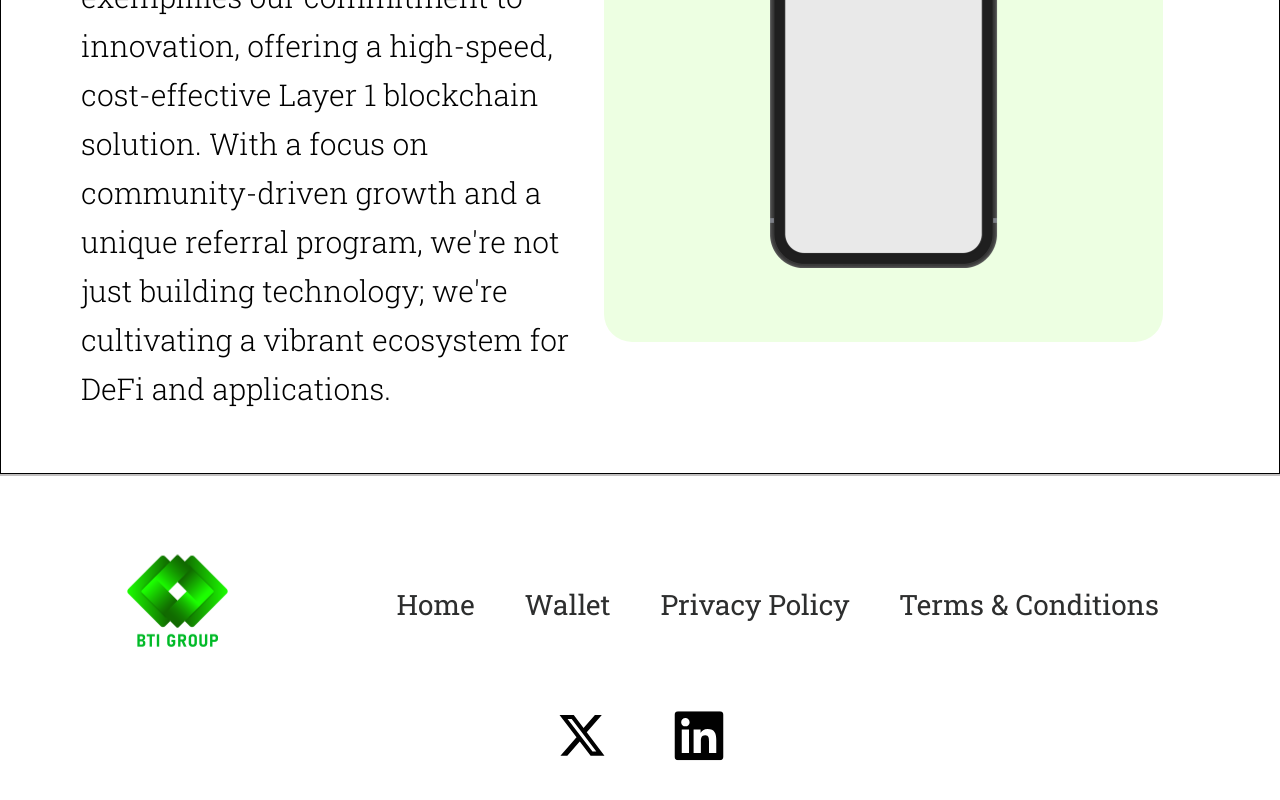
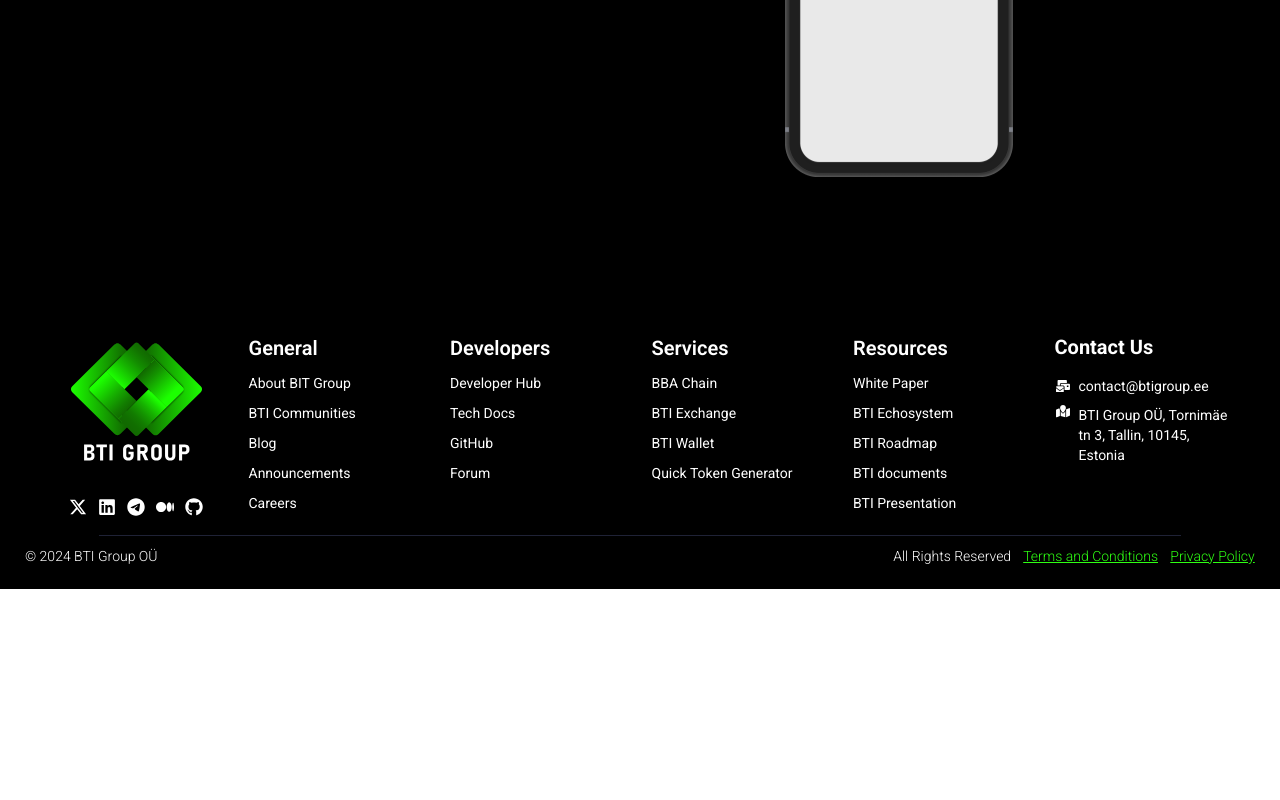
Before and after one commit to btigrouplabs/btigroup-web, a Next.js app: page / in a window 1280 px wide. Shown: the part 510-1310 px from the top of the page. After the commit the page ends 1099 px from the top, so only its background shows below. Built offline with nearby package versions, Linux system fonts and the light colour scheme.

Commit message:
update layout - footer

```diff
--- a/package.json
+++ b/package.json
@@ -9,6 +9,10 @@
     "lint": "next lint"
   },
   "dependencies": {
+    "@fortawesome/fontawesome-svg-core": "^6.5.2",
+    "@fortawesome/free-brands-svg-icons": "^6.5.2",
+    "@fortawesome/free-solid-svg-icons": "^6.5.2",
+    "@fortawesome/react-fontawesome": "^0.2.2",
     "next": "14.1.4",
     "react": "^18",
     "react-dom": "^18",
--- a/src/app/global.css
+++ b/src/app/global.css
@@ -1,12 +1,40 @@
-@import url("https://fonts.googleapis.com/css2?family=Roboto+Slab:wght@300;400;600;700&display=swap");
+@import url("https://fonts.googleapis.com/css2?family=Roboto:wght@300;400;500;600;700&display=swap");
+@import url("https://fonts.googleapis.com/css2?family=Open+Sans:wght@400&display=swap");
+
 @tailwind base;
 @tailwind components;
 @tailwind utilities;
+
 body {
   @apply leading-[normal] m-0;
 }
+
 *,
 ::before,
 ::after {
   border-width: 0;
 }
+
+@keyframes pulsate {
+  0% {
+    transform: scale(1);
+    transform-origin: center center;
+    animation-timing-function: ease-out;
+  }
+  10% {
+    transform: scale(0.91);
+    animation-timing-function: ease-in;
+  }
+  17% {
+    transform: scale(0.98);
+    animation-timing-function: ease-out;
+  }
+  33% {
+    transform: scale(0.87);
+    animation-timing-function: ease-in;
+  }
+  45% {
+    transform: scale(1);
+    animation-timing-function: ease-out;
+  }
+}
--- a/src/app/layout.tsx
+++ b/src/app/layout.tsx
@@ -17,9 +17,11 @@
   return (
     <html lang="en">
       <body>
-        <Navbar />
-        {children}
-        <Footer />
+        <div className="w-full relative bg-black overflow-hidden flex flex-col items-start justify-start leading-[normal] tracking-[normal] mq750:items-center mq750:justify-start">
+          <Navbar />
+          {children}
+          <Footer />
+        </div>
       </body>
     </html>
   );
--- a/src/components/footer.tsx
+++ b/src/components/footer.tsx
@@ -1,92 +1,153 @@
-"use client";
-import type { NextPage } from "next";
 import Image from "next/image";
-import { useRouter } from "next/navigation";
+import { FaMailBulk } from "react-icons/fa";
+import {
+  FaGithub,
+  FaLinkedin,
+  FaMapLocation,
+  FaMedium,
+  FaTelegram,
+  FaXTwitter,
+} from "react-icons/fa6";
 
-const btiLogo = "/bti-logo-1@2x.png";
-const socialIcons = "/social-icons.svg";
-const socialIcons1 = "/social-icons-1.svg";
+export default function Footer() {
+  return (
+    <footer className="self-stretch flex flex-row items-start justify-start pt-11 px-[25px] pb-[18px] box-border max-w-full text-left text-sm text-dominant font-roboto">
+      <div className="flex-1 flex flex-col items-start justify-start gap-[5.5px] max-w-full">
+        <div className="self-stretch flex flex-row items-start justify-center py-0 px-5 mq750:h-auto mq1050:h-auto">
+          <div className="flex-1 flex flex-row flex-wrap items-start justify-center py-0 px-0.5 box-border gap-[23px] max-w-[1200px] mq750:w-full mq750:h-auto mq1250:max-w-full">
+            <div className="self-stretch flex-1 flex flex-col items-center justify-center py-0 px-0 box-border gap-[18px] min-w-[120px] max-w-[180px]">
+              <Image
+                loading="lazy"
+                width={131}
+                height={131}
+                alt="BTI Group OÜ"
+                src="/img/logo.svg"
+              />
 
-const Footer: NextPage = () => {
-  const router = useRouter();
-
-  const onHomeContainerClick = () => {
-    router.push("/");
-  };
-
-  const onWalletContainerClick = () => {
-    router.push("/");
-  };
-
-  const onPrivacyPolicyContainerClick = () => {
-    router.push("/privacy-policy");
-  };
-  const onTermsContainerClick = () => {
-    router.push("/terms-conditions");
-  };
-
-  return (
-    <footer className="self-stretch box-border overflow-hidden flex flex-col items-center justify-center py-[63px] px-5 max-w-full text-center text-9xl text-black-fonts-headings font-roboto-slab border-t-[2px] border-solid border-boder-g mq450:gap-[10px] mq450:pt-2.5 mq450:pb-2.5 mq450:box-border mq900:pt-5 mq900:pb-5 mq900:box-border">
-      <div className="w-[1496px] flex flex-row items-center justify-center gap-[20px] max-w-full mq450:gap-[20px_2px] mq900:self-stretch mq900:w-auto mq900:gap-[20px] mq1300:flex-wrap mq1300:justify-center mq1650:self-stretch mq1650:w-auto mq1650:flex-row mq1650:gap-[20px_120px]">
-        <Image
-          className="relative object-cover"
-          width={155}
-          height={132}
-          alt=""
-          src={btiLogo}
-        />
-        <div className="flex flex-row items-center justify-center p-[21px] box-border gap-[49px] max-w-full mq450:gap-[49px_2px] mq900:flex-wrap mq900:gap-[49px_20px]">
-          <div className="flex flex-row items-center justify-center">
-            <div
-              className="w-[79px] relative inline-block min-w-[79px] mq450:text-3xl cursor-pointer"
-              onClick={onHomeContainerClick}
-            >
-              Home
+              <div className="rounded-9xl flex flex-row items-center justify-center py-[13px] px-[30px] box-border gap-[11px] max-w-[195px]">
+                <FaXTwitter className="h-[18px] w-[18px] relative overflow-hidden shrink-0 min-h-[18px]" />
+                <FaLinkedin className="h-[18px] w-[18px] relative overflow-hidden shrink-0 min-h-[18px]" />
+                <FaTelegram className="h-[18px] w-[18px] relative overflow-hidden shrink-0 min-h-[18px]" />
+                <FaMedium className="h-[18px] w-[18px] relative overflow-hidden shrink-0 min-h-[18px]" />
+                <FaGithub className="h-[18px] w-[18px] relative overflow-hidden shrink-0 min-h-[18px]" />
               </div>
             </div>
-          <div className="flex flex-row items-center justify-center cursor-pointer">
+            <div className="flex-1 flex flex-col items-start justify-start gap-[16px] min-w-[120px] max-w-[180px]">
+              <b className="relative text-xl leading-[24px] font-semibold inline-block min-w-[70px] mq450:text-base mq450:leading-[19px]">
+                General
+              </b>
+              <div className="self-stretch relative leading-[14px]">
+                About BIT Group
+              </div>
+              <div className="self-stretch relative leading-[14px]">
+                BTI Communities
+              </div>
+              <div className="self-stretch relative leading-[14px]">Blog</div>
+              <div className="self-stretch relative leading-[14px]">
+                Announcements
+              </div>
               <div
-              className="w-[87px] relative inline-block min-w-[87px] mq450:text-3xl cursor-pointer"
-              onClick={onWalletContainerClick}
+                className="self-stretch relative leading-[14px] cursor-pointer"
+                // onClick={onCareersTextClick}
               >
-              Wallet
+                Careers
               </div>
             </div>
-          <div
-            className="flex flex-row items-center justify-center cursor-pointer"
-            onClick={onPrivacyPolicyContainerClick}
-          >
-            <div className="w-[190px] relative inline-block mq450:text-3xl">
-              Privacy Policy
+            <div className="flex-1 flex flex-col items-start justify-start gap-[16px] min-w-[120px] max-w-[180px]">
+              <b className="relative text-xl leading-[24px] font-semibold inline-block min-w-[101px] mq450:text-base mq450:leading-[19px]">
+                Developers
+              </b>
+              <div className="self-stretch relative leading-[14px]">
+                Developer Hub
+              </div>
+              <div className="self-stretch relative leading-[14px]">
+                Tech Docs
+              </div>
+              <div className="self-stretch relative leading-[14px]">GitHub</div>
+              <div className="self-stretch relative leading-[14px]">Forum</div>
+            </div>
+            <div className="flex-1 flex flex-col items-start justify-start gap-[16px] min-w-[120px] max-w-[180px]">
+              <a className="[text-decoration:none] relative text-xl leading-[24px] font-semibold text-[inherit] inline-block min-w-[78px] mq450:text-base mq450:leading-[19px]">
+                Services
+              </a>
+              <div className="self-stretch relative leading-[14px]">
+                BBA Chain
+              </div>
+              <div className="self-stretch relative leading-[14px]">
+                BTI Exchange
+              </div>
+              <div className="self-stretch relative leading-[14px]">
+                BTI Wallet
+              </div>
+              <div className="self-stretch relative leading-[14px]">
+                Quick Token Generator
               </div>
             </div>
-          <div
-            className="flex flex-row items-center justify-center cursor-pointer"
-            onClick={onTermsContainerClick}
-          >
-            <div className="w-[260px] relative inline-block mq450:text-3xl">{`Terms & Conditions`}</div>
+            <div className="flex-1 flex flex-col items-start justify-start gap-[16px] min-w-[120px] max-w-[180px]">
+              <b className="relative text-xl leading-[24px] font-semibold inline-block min-w-[95px] mq450:text-base mq450:leading-[19px]">
+                Resources
+              </b>
+              <div className="self-stretch relative leading-[14px]">
+                White Paper
+              </div>
+              <div className="self-stretch relative leading-[14px]">
+                BTI Echosystem
+              </div>
+              <div className="self-stretch relative leading-[14px]">
+                BTI Roadmap
+              </div>
+              <div className="self-stretch relative leading-[14px]">
+                BTI documents
+              </div>
+              <div className="self-stretch relative leading-[14px]">
+                BTI Presentation
               </div>
             </div>
-        <div className="h-[90px] w-[193px] flex flex-row items-center justify-center py-5 px-[13px] box-border gap-[67px] mq450:gap-[67px_2px]">
-          <Image
-            className="relative overflow-hidden shrink-0 min-h-[50px]"
-            loading="lazy"
-            height={50}
-            width={50}
-            alt=""
-            src={socialIcons}
-          />
-          <Image
-            className="relative overflow-hidden shrink-0 min-h-[50px]"
-            alt=""
-            height={50}
-            width={50}
-            src={socialIcons1}
-          />
+            <div className="flex-1 flex flex-col items-start justify-start gap-[18px] min-w-[120px] max-w-[180px] text-xl">
+              <b className="relative leading-[22px] font-bold inline-block min-w-[99px] mq450:text-base mq450:leading-[18px]">
+                Contact Us
+              </b>
+              <div className="self-stretch flex flex-col items-start justify-start py-0 px-0 gap-[9px] text-sm">
+                <div className="w-48 flex flex-row items-center justify-center gap-[8px]">
+                  <FaMailBulk className="h-[12.4px] w-4 relative" />
+                  <a
+                    className="flex-1 relative leading-[20px] text-[inherit] [text-decoration:none] whitespace-nowrap"
+                    href="mailto:contact@btigroup.ee"
+                    target="_blank"
+                  >
+                    contact@btigroup.ee
+                  </a>
+                </div>
+                <div className="self-stretch flex flex-row items-start justify-start gap-[8px]">
+                  <FaMapLocation className="h-[12.4px] w-4 relative" />
+                  <p className="m-0 flex-1 relative leading-[20px]">
+                    BTI Group OÜ, Tornimäe tn 3, Tallin, 10145, Estonia
+                  </p>
+                </div>
+              </div>
+            </div>
+          </div>
+        </div>
+        <div className="self-stretch h-px flex flex-row items-start justify-start py-0 px-[74px] box-border max-w-full mq1250:pl-[37px] mq1250:pr-[37px] mq1250:box-border">
+          <div className="self-stretch flex-1 relative box-border max-w-full border-t-[1px] border-solid border-gray-100" />
+        </div>
+        <div className="self-stretch flex flex-row flex-wrap items-start justify-start max-w-full [row-gap:20px]">
+          <p className="m-0 flex-1 relative leading-[30px] font-light inline-block min-w-[452px] max-w-full mq750:min-w-full">
+            © 2024 BTI Group OÜ
+          </p>
+          <div className="flex-1 flex flex-row items-start justify-end gap-[12px] min-w-[452px] max-w-full text-center text-lime-200 mq750:min-w-full mq450:flex-wrap">
+            <div className="relative leading-[30px] font-light text-dominant inline-block min-w-[118px]">
+              All Rights Reserved
+            </div>
+            <u className="relative [text-decoration:underline] leading-[30px] font-light">
+              Terms and Conditions
+            </u>
+            <u className="relative [text-decoration:underline] leading-[30px] font-light inline-block min-w-[85px]">
+              Privacy Policy
+            </u>
+          </div>
         </div>
       </div>
     </footer>
   );
-};
-
-export default Footer;
+}
```
Also changed, not shown: tailwind.config.ts (+37 -42 lines), public/img/logo.svg (added), 1 other file (tests, documents, lock files or other folders). Lines whose indentation alone changed are shown as unchanged.
